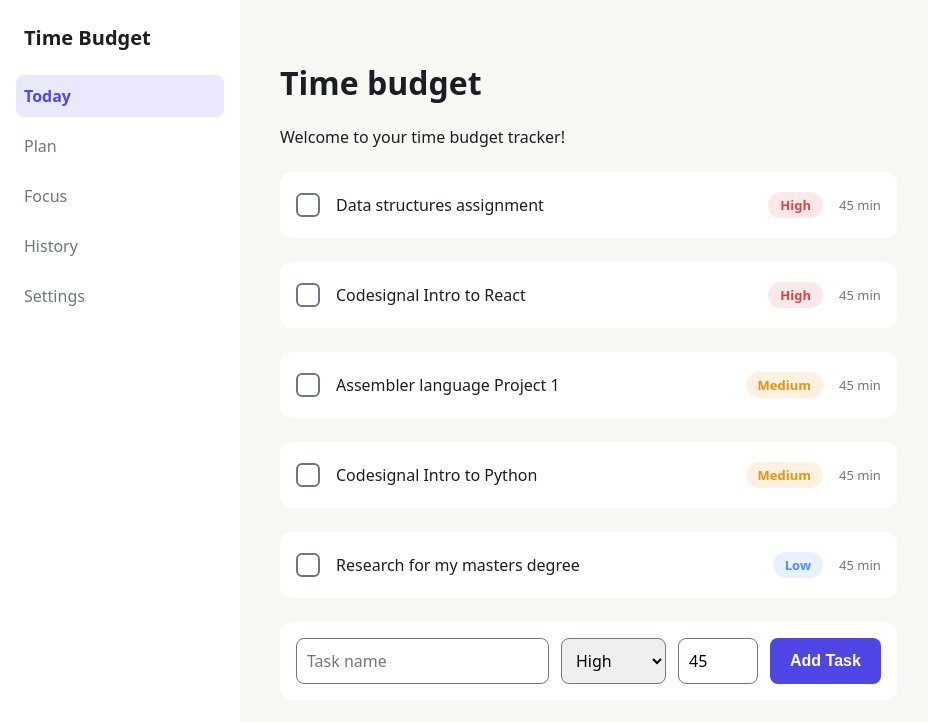
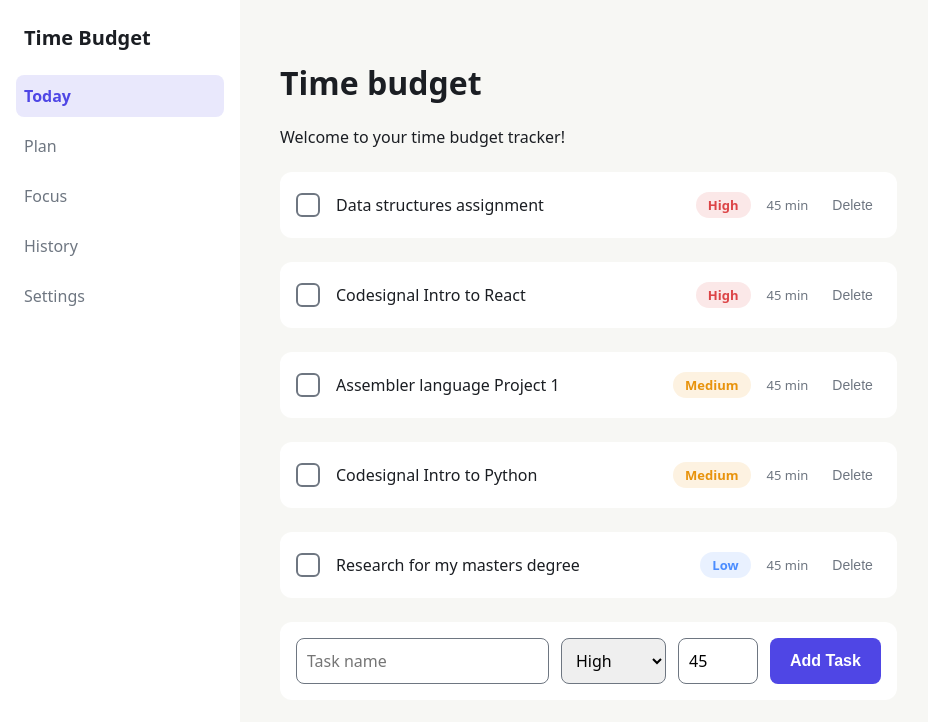
Before and after one commit to ohejela/time-budget, a React (Vite) app: page / in a window 1280 px wide. Shown: the top 722 px of the page, without its empty margins (0-928 px from the left). Built offline with nearby package versions, Linux system fonts and the light colour scheme.

Commit message:
new delete button for tasks and update App.jsx and index.css

```diff
--- a/src/App.jsx
+++ b/src/App.jsx
@@ -15,6 +15,10 @@ function App() {
   function addTask(newTask){
     setTasks([...tasks, newTask]);
   }
+  function deleteTask(idToDelete){
+    setTasks(tasks.filter((task)=>task.id !== idToDelete))
+
+  }
   return (
     <div className="app">
       <Sidebar />
@@ -27,6 +31,7 @@ function App() {
     name={task.name}
     priority={task.priority}
     minutes={task.minutes}
+    onDelete = {deleteTask}
   />
 ))}
         <AddTaskForm onAdd={addTask} />
--- a/src/components/taskrow.jsx
+++ b/src/components/taskrow.jsx
@@ -1,5 +1,5 @@
 import { useState } from "react";
-function TaskRow({ name, priority, minutes }) {
+function TaskRow({ id, name, priority, minutes, onDelete }) {
     const [done, setDone] = useState(false);
   return (
     <div className={done ? 'task-row done' : 'task-row'}>
@@ -7,6 +7,7 @@ function TaskRow({ name, priority, minutes }) {
       <span className="task-name">{name}</span>
       <span className={`chip ${priority.toLowerCase()}`}>{priority}</span>
       <span className="task-time">{minutes} min</span>
+      <button className="delete-button" onClick={() => onDelete(id)}>Delete</button>
     </div>
   )
 }
--- a/src/index.css
+++ b/src/index.css
@@ -142,3 +142,16 @@ text-decoration: line-through;
   font-weight: 600;
   cursor: pointer;
 }
+.delete-button{
+  padding: 4px 8px;
+  border: none;
+  background: none;
+  color: var(--muted);
+  font-size: 14px;
+
+  cursor: pointer;
+
+}
+.delete-button:hover{
+  color: var(--priority-high);
+}
```
